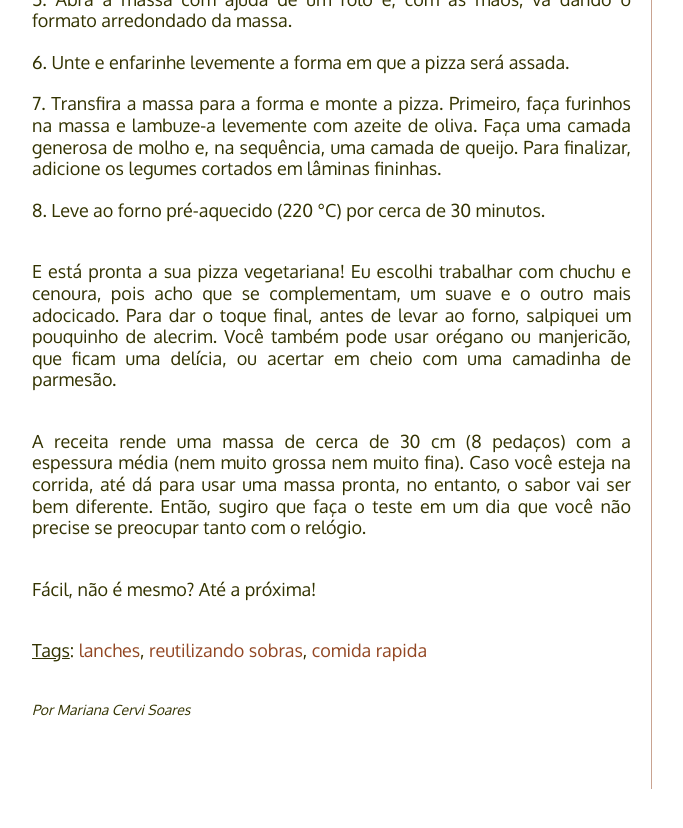
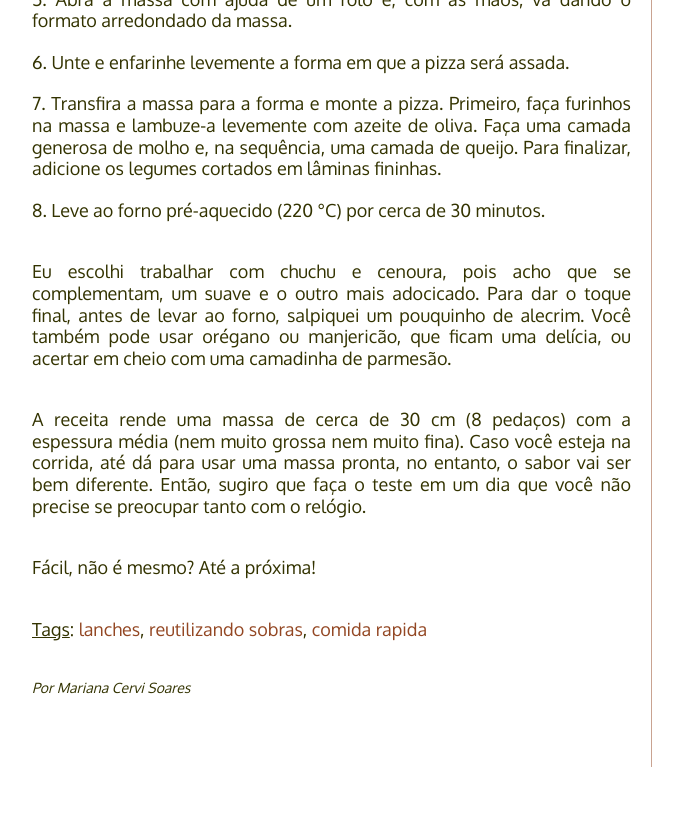
Before and after one commit to PaneladePau/paneladepau-jekyll-blog, a Jekyll site: the page built from _posts/2015-03-09-pizza-vegetariana.md, in a window 1280 px wide and 900 px high, scrolled down 1564 px. Shown: the top 828 px of the window, without its empty margins (138-821 px from the left). Built offline with Jekyll 4.4.1, drawn with Linux system fonts in a browser that asks for light colours; nearby versions of some CDN libraries; some web fonts are replaced; Markdown is read by kramdown in place of the engine named in the settings.

Commit message:
“update”

```diff
--- a/_posts/2015-03-09-pizza-vegetariana.md
+++ b/_posts/2015-03-09-pizza-vegetariana.md
@@ -42,7 +42,7 @@ Para dar mais uma boa dica de como usar as verduras a favor de uma comidinha del
 7. Transfira a massa para a forma e monte a pizza. Primeiro, faça furinhos na massa e lambuze-a levemente com azeite de oliva. Faça uma camada generosa de molho e, na sequência, uma camada de queijo. Para finalizar, adicione os legumes cortados em lâminas fininhas.
 8. Leve ao forno pré-aquecido (220 °C) por cerca de 30 minutos.
 
-E está pronta a sua pizza vegetariana! Eu escolhi trabalhar com chuchu e cenoura, pois acho que se complementam, um suave e o outro mais adocicado. Para dar o toque final, antes de levar ao forno, salpiquei um pouquinho de alecrim. Você também pode usar orégano ou manjericão, que ficam uma delícia, ou acertar em cheio com uma camadinha de parmesão.
+Eu escolhi trabalhar com chuchu e cenoura, pois acho que se complementam, um suave e o outro mais adocicado. Para dar o toque final, antes de levar ao forno, salpiquei um pouquinho de alecrim. Você também pode usar orégano ou manjericão, que ficam uma delícia, ou acertar em cheio com uma camadinha de parmesão.
 
 A receita rende uma massa de cerca de 30 cm (8 pedaços) com a espessura média (nem muito grossa nem muito fina). Caso você esteja na corrida, até dá para usar uma massa pronta, no entanto, o sabor vai ser bem diferente. Então, sugiro que faça o teste em um dia que você não precise se preocupar tanto com o relógio.
 
```
